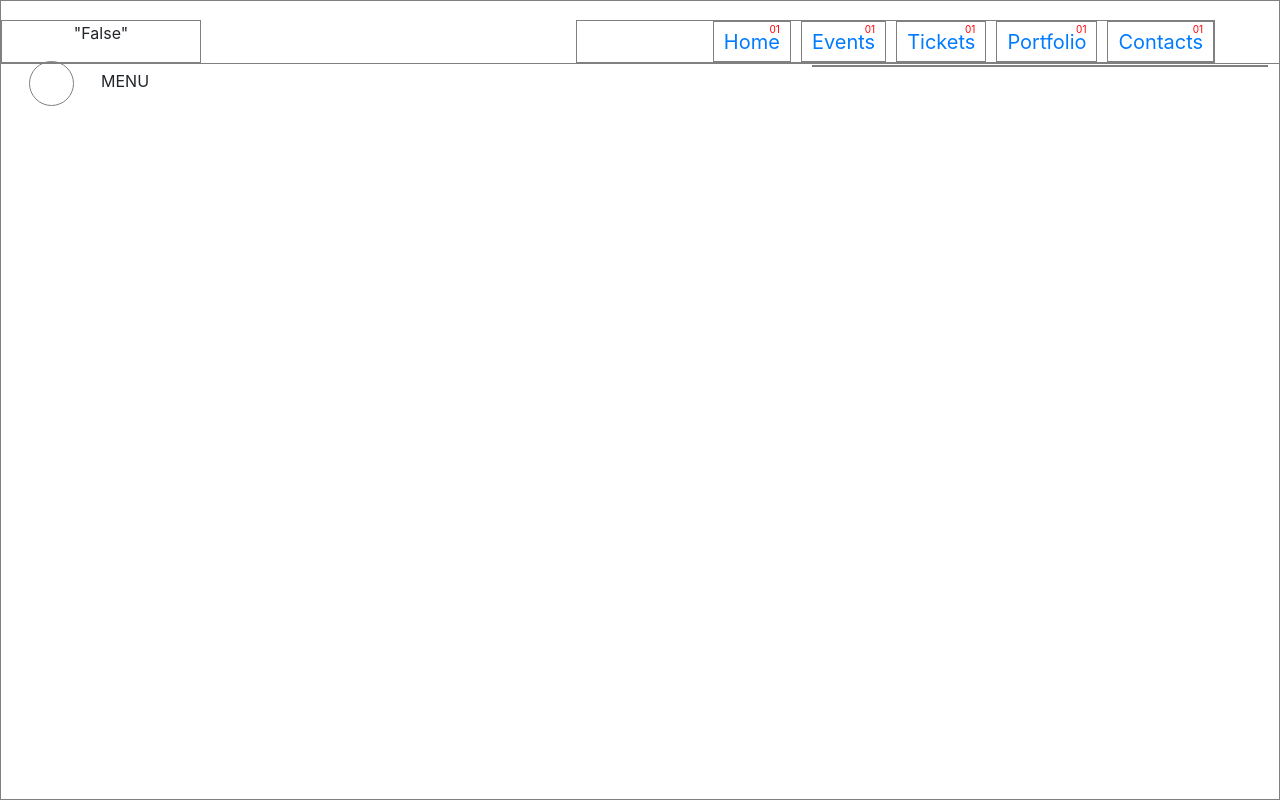
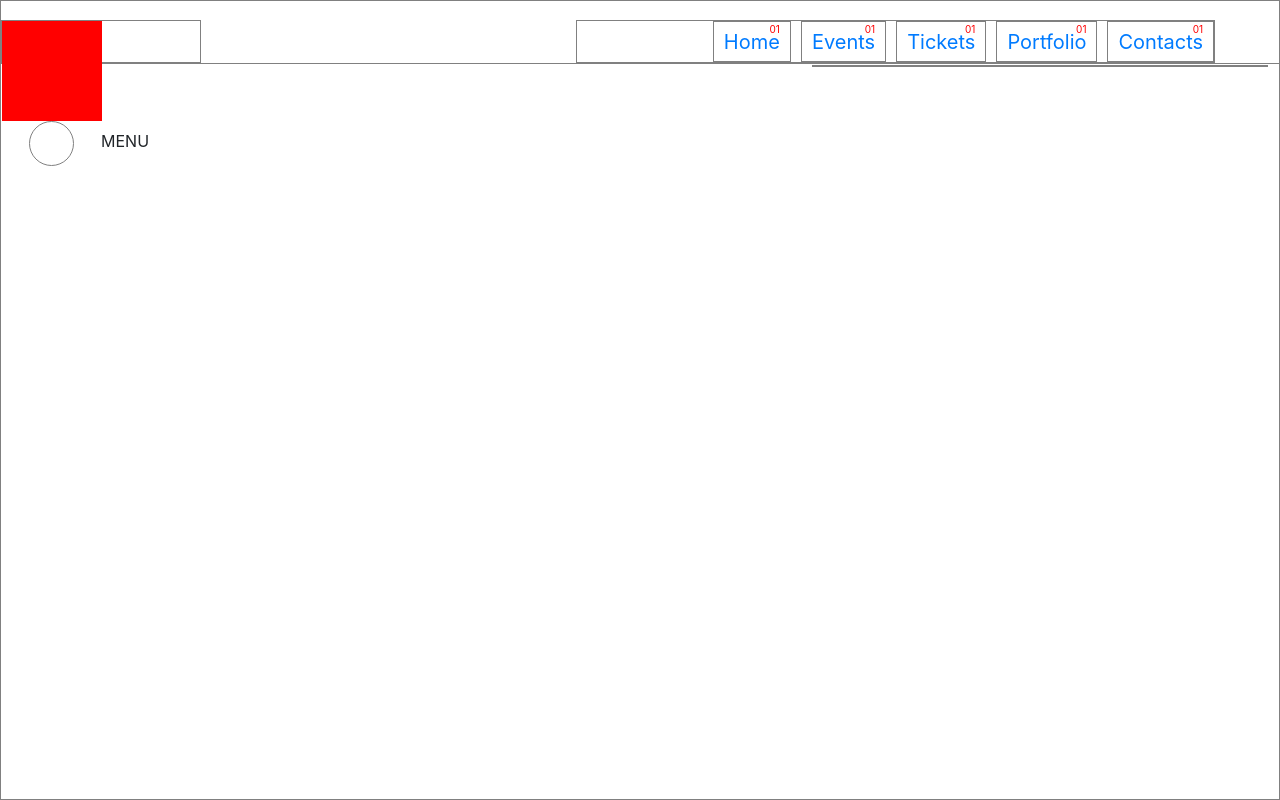
Before and after one commit to DenysMakarov/New_CV_React, a React app: page / in a window 1280 px wide. Built offline with nearby package versions, Linux system fonts and the light colour scheme.

Commit message:
menu true/false

```diff
--- a/src/js/components/Navigation/Menu.js
+++ b/src/js/components/Navigation/Menu.js
@@ -2,7 +2,7 @@ import React from 'react';
 import {BrowserRouter as Router, Switch, Route, Link, NavLink, HashRouter as RouterHash} from "react-router-dom";
 import {connect} from "react-redux"
 import {hideMenu, showMenu, showHideMenu} from "../../redux/actions/navigations";
-
+import MenuList from "./MenuList";
 
 const mapToProps = (state) => {
     return {
@@ -14,6 +14,12 @@ const mapDispatch = {
     showHideMenu
 }
 
+const X = ({state}) => {
+    return (
+        <h5>{state}</h5>
+    )
+}
+
 class Menu extends React.Component {
     constructor(props) {
         super(props);
@@ -23,30 +29,26 @@ class Menu extends React.Component {
         }
     }
 
-    handler = () => {
+    operatorMenu = () => {
         const {menu} = this.props.menuApear.mainMenu
         const {showHideMenu} = this.props
-
-        if (this.state.typeOfMenu == "HIDE_MENU"){
-            this.setState({typeOfMenu: "SHOW_MENU"})
-        } else {
-            this.setState({typeOfMenu: "HIDE_MENU"})
-        }
-        showHideMenu(this.state.typeOfMenu)
-
-
-        // console.log(this.state.typeOfMenu)
-        console.log(menu)
+        return new Promise((res, rej) => {
+            menu == false ? this.setState({typeOfMenu: "SHOW_MENU"}) : this.setState({typeOfMenu: "HIDE_MENU"})
+            res(menu)
+        }).then((menu) => {
+            showHideMenu(this.state.typeOfMenu)
+        })
     }
 
     render() {
+        const {menu} = this.props.menuApear.mainMenu
         return (
             <div className="nav_menu">
                 <div className="btn_block">
 
-                    { this.props.menuApear.mainMenu.menu == true ? <p>"False"</p> : <p>"True"</p> }
+                    {menu == true ? null  : <MenuList/>}
 
-                    <input onClick={this.handler} type='checkbox' defaultChecked={false} id="btn_menu"
+                    <input onClick={this.operatorMenu} type='checkbox' defaultChecked={false} id="btn_menu"
                            className="btn_menu"></input>
                     <label htmlFor="btn_menu" className="label_btn_menu"></label>
                     <p className="text_btn_menu">MENU</p>
--- /dev/null
+++ b/src/js/components/Navigation/MenuList.js
@@ -0,0 +1,21 @@
+import React from 'react';
+import {BrowserRouter as Router, Switch, Route, Link, NavLink, HashRouter as RouterHash} from "react-router-dom";
+
+
+
+
+class MenuList extends React.Component {
+    constructor(props) {
+        super(props);
+    }
+
+    render() {
+        return (
+            <div className="menu_list_cover">
+
+            </div>
+        )
+    }
+}
+
+export default MenuList
--- a/src/js/components/Navigation/Nav.js
+++ b/src/js/components/Navigation/Nav.js
@@ -2,7 +2,6 @@ import React from 'react';
 import {BrowserRouter as Router, Switch, Route, Link, NavLink, HashRouter as RouterHash} from "react-router-dom";
 
 //------------------------------
-// import SubNav from "./SubNav";
 import Menu from "./Menu";
 import SubNavigation from "./SubNav";
 
--- a/src/js/redux/reducers/mainMenuReducer.js
+++ b/src/js/redux/reducers/mainMenuReducer.js
@@ -3,7 +3,7 @@ import {HIDE_MENU} from "../../types";
 
 
 const initialyState = {
-    menu: true
+    menu: false
 }
 
 export const mainMenuReducer = (state= initialyState, action) => {
--- a/src/scss/modules/_navigation.scss
+++ b/src/scss/modules/_navigation.scss
@@ -14,7 +14,9 @@
     position: absolute;
   }
 
-  // BTN_MENU
+
+  //---------------- BTN_MENU ----------------
+
   .btn_block {
     border: 1px solid grey;
     width: 200px;
@@ -44,7 +46,16 @@
   }
 
 
-  // NAV_MENU
+  .menu_list_cover{
+    width: 100px;
+    height: 100px;
+    background: red;
+  }
+
+  //------------------- BTN_MENU -------------------
+
+
+  //------------------- NAV_MENU -------------------
   .nav_links_block {
     width: 50%;
     border: 1px solid grey;
@@ -119,3 +130,5 @@
   margin-top: 3px;
   opacity: 1;
 }
+
+//------------------- NAV_MENU -------------------
```
